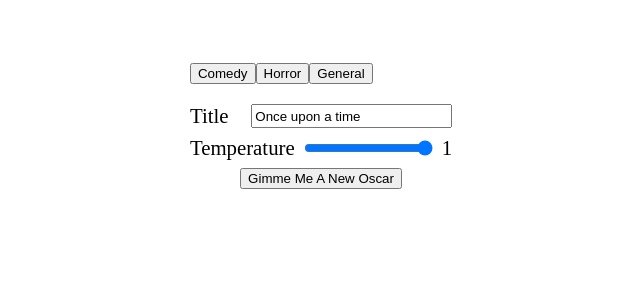
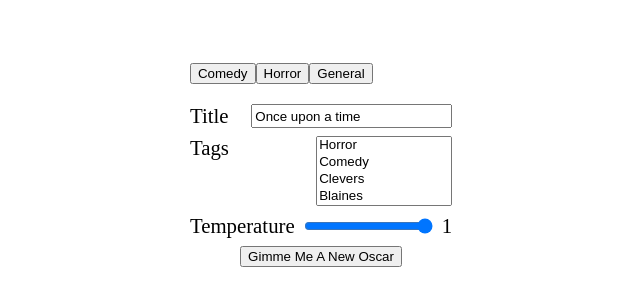
Before and after one commit to IvanNSBS/GPT3-MovieSynopsis-Frontend, a React (Create React App) app: page / in a window 1280 px wide. Both pictures are taken after a click on the button "General". Shown: the top 306 px of the page, without its empty margins (319-959 px from the left). Built offline with nearby package versions, Linux system fonts and the light colour scheme; no server answers.

Commit message:
Adding tabs usage and starting tag selector component

```diff
--- a/src/App.tsx
+++ b/src/App.tsx
@@ -8,6 +8,7 @@ import {
   Output,
 } from './App.styles';
 import AppTabs from "./AppTabs";
+import TagSelector from "./TagSelector";
 
 const App: React.FC = function ()
 {
@@ -16,9 +17,12 @@ const App: React.FC = function ()
 
   const [temp, setTemp] = useState<string>("1");
   const [prompt, setPrompt] = useState<string>("Once upon a time");
+  const [showTags, setShowTags] = useState<boolean>(false);
+  const [tags, setTags] = useState<[string] | undefined>(undefined);
+
   const [generating, setGenerating] = useState<number>(-1);
 
-  const model = "babbage:ft-ufpe-2021-12-04-17-04-13";
+  const [model, setModel] = useState<string>("babbage:ft-ufpe-2021-12-04-17-04-13");
 
   const post = async function()
   {
@@ -29,7 +33,7 @@ const App: React.FC = function ()
       postProps: {
         title: prompt,
         temperature: parseFloat(temp),
-        tags: undefined
+        tags: showTags ? tags : undefined
       },
       onStartGenerating: () => setGenerating(1),
       onGenerationComplete: (txt: string) => { setToken(txt); setGenerating(0); }
@@ -54,12 +58,18 @@ const App: React.FC = function ()
     <AppContainer>
 
       <div>
-        <AppTabs/>
+        <AppTabs onClick={setModel} toggleTags={setShowTags}/>
 
         <LabelField>
           <label htmlFor='input-prompt'>Title</label>
           <input name='input-prompt' type='text' value={prompt} onChange={ e => setPrompt(e.target.value) }/>
         </LabelField>
+        { showTags &&
+          <LabelField>
+            <label htmlFor='tags'>Tags</label>
+            <TagSelector setTags={setTags}/>
+          </LabelField>
+        }
         <LabelField>
           <label htmlFor='input-temp'>Temperature</label>
           <input name='input-temp' type='range' min='0' max='1' step='0.01' onChange={e => setTemp(e.target.value)} />
--- a/src/AppTabs.tsx
+++ b/src/AppTabs.tsx
@@ -3,16 +3,34 @@ import React from "react";
 import {
     TabsWrapper,
     TabButton
-  } from './App.styles';
+} from './App.styles';
 
+const tabsModel = {
+    'comedy': "babbage:ft-ufpe-2021-12-04-17-04-13",
+    'horror': "babbage:ft-ufpe-2021-12-08-02-32-35",
+    'general': "curie:ft-ufpe-2021-12-04-00-24-56"
+};
 
-const AppTabs: React.FC = function ()
+const ModelTab: React.FC<{onCLick():void}> = function(props)
 {
     return (
+        <TabButton onClick={() => props.onCLick()} >{props.children}</TabButton>
+    );
+}
+
+const AppTabs: React.FC<{onClick(model:string):void, toggleTags(value: boolean):void}> = function(props)
+{
+    const clickTab = function (model: string, showTags: boolean)
+    {
+        props.onClick(model);
+        props.toggleTags(showTags);
+    }
+
+    return (
         <TabsWrapper>
-            <TabButton>Comedy</TabButton>
-            <TabButton>Horror</TabButton>
-            <TabButton>General</TabButton>
+            <ModelTab onCLick={() => clickTab(tabsModel.comedy, false)}>Comedy</ModelTab>
+            <ModelTab onCLick={() => clickTab(tabsModel.horror, false)}>Horror</ModelTab>
+            <ModelTab onCLick={() => clickTab(tabsModel.general, true)}>General</ModelTab>
         </TabsWrapper>
     )
 }
--- /dev/null
+++ b/src/TagSelector.tsx
@@ -0,0 +1,31 @@
+import React from "react";
+
+const values = {
+    'Horror': 'horror',
+    'Comedy': 'comedy',
+    'Blaines': 'blaines'
+};
+
+const TagSelector: React.FC<{setTags(value: [string]): void}> = function (props)
+{
+
+
+    return (
+        <select name='tags' id='tags' multiple>
+            <option value=''>Horror</option>
+            <option value=''>Comedy</option>
+            <option value=''>Clevers</option>
+            <option value=''>Blaines</option>
+            <option value=''>Blaines</option>
+            <option value=''>Blaines</option>
+            <option value=''>Blaines</option>
+            <option value=''>Blaines</option>
+            <option value=''>Blaines</option>
+            <option value=''>Blaines</option>
+            <option value=''>Blaines</option>
+            <option value=''>Blaines</option>
+        </select>
+    );
+}
+
+export default TagSelector;
```
